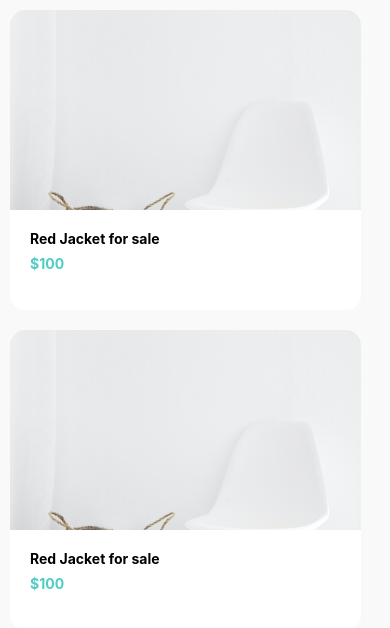
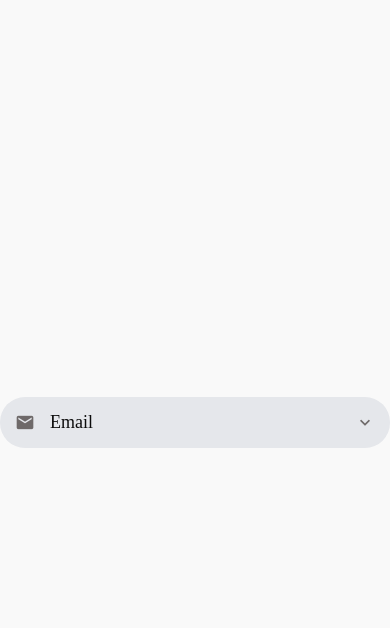
Before and after one commit to jex441/react-native-practice, a React Native app: screen / in a window 390 px wide. Shown: the top 628 px of the page. Built offline with nearby package versions, Linux system fonts and the light colour scheme.

Commit message:
picker ui in place

```diff
--- a/App.js
+++ b/App.js
@@ -1,6 +1,6 @@
-import { View, Text, StyleSheet } from "react-native";
+import { View, Text, StyleSheet, Switch } from "react-native";
 import { GestureHandlerRootView } from "react-native-gesture-handler";
-
+import { useState } from "react";
 import Welcome from "./app/screens/WelcomeScreen";
 import Item from "./app/screens/ItemScreen";
 import AppCard from "./app/components/AppCard";
@@ -8,7 +8,11 @@ import ListingDetails from "./app/screens/ListingDetails";
 import Messages from "./app/screens/Messages";
 import Account from "./app/screens/Account";
 import Listings from "./app/screens/Listings";
+import AppInputText from "./app/components/AppInputText";
+import Screen from "./app/components/Screen";
+import AppPicker from "./app/components/AppPicker";
 export default function App() {
+	const [isNew, setIsNew] = useState(false);
 	return (
 		<GestureHandlerRootView style={styles.container}>
 			{/* <Welcome /> */}
@@ -21,7 +25,17 @@ export default function App() {
 			{/* <ListingDetails /> */}
 			{/* <Messages /> */}
 			{/* <Account /> */}
-			<Listings />
+			{/* <Listings /> */}
+			{/* <AppInputText icon="email" placeholder="Email" /> */}
+			{/* <Screen>
+				<Switch
+					value={isNew}
+					onValueChange={(newValue) => {
+						setIsNew(newValue);
+					}}
+				/>
+			</Screen> */}
+			<AppPicker icon="email" placeholder="Email" />
 		</GestureHandlerRootView>
 	);
 }
--- /dev/null
+++ b/app/components/AppInputText.js
@@ -0,0 +1,30 @@
+import React from "react";
+import { View, StyleSheet, TextInput } from "react-native";
+import { MaterialCommunityIcons } from "@expo/vector-icons";
+
+import colors from "../config/colors";
+import defaultStyles from "../config/styles";
+
+export default function AppInputText({ icon, ...otherProps }) {
+	return (
+		<View style={styles.container}>
+			{icon && (
+				<MaterialCommunityIcons name={icon} size={20} color={colors.medium} />
+			)}
+			<TextInput
+				style={{ marginLeft: 10, ...defaultStyles.text }}
+				{...otherProps}
+			/>
+		</View>
+	);
+}
+const styles = StyleSheet.create({
+	container: {
+		backgroundColor: colors.light,
+		borderRadius: 25,
+		flexDirection: "row",
+		width: "100%",
+		padding: 15,
+		marginVertical: 10,
+	},
+});
--- /dev/null
+++ b/app/components/AppPicker.js
@@ -0,0 +1,42 @@
+import React from "react";
+import { View, StyleSheet, Text } from "react-native";
+import { MaterialCommunityIcons } from "@expo/vector-icons";
+
+import colors from "../config/colors";
+import defaultStyles from "../config/styles";
+
+export default function AppPicker({ icon, placeholder, ...otherProps }) {
+	return (
+		<View style={styles.container}>
+			{icon && (
+				<MaterialCommunityIcons name={icon} size={20} color={colors.medium} />
+			)}
+			<Text
+				style={{
+					flex: 1,
+					marginLeft: 15,
+					color: colors.dark,
+					...defaultStyles.text,
+				}}
+			>
+				{placeholder}
+			</Text>
+			<MaterialCommunityIcons
+				name="chevron-down"
+				size={20}
+				color={colors.medium}
+			/>
+		</View>
+	);
+}
+const styles = StyleSheet.create({
+	container: {
+		backgroundColor: colors.light,
+		borderRadius: 25,
+		flexDirection: "row",
+		alignItems: "center",
+		width: "100%",
+		padding: 15,
+		marginVertical: 10,
+	},
+});
--- a/app/config/colors.js
+++ b/app/config/colors.js
@@ -2,7 +2,8 @@ export default {
 	primary: "#fc5c65",
 	secondary: "#4ecdc4",
 	medium: "#6e6969",
-	light: "#ccc",
+	light: "#E5E7EB",
+	dark: "#0c0c0c",
 	danger: "#ff5252",
 	white: "#FFF",
 };
--- /dev/null
+++ b/app/config/styles.js
@@ -0,0 +1,10 @@
+import { Platform } from "react-native";
+import colors from "./colors";
+
+export default {
+	text: {
+		color: colors.dark,
+		fontSize: 18,
+		fontFamily: Platform.OS === "android" ? "Roboto" : "Avenir",
+	},
+};
```
